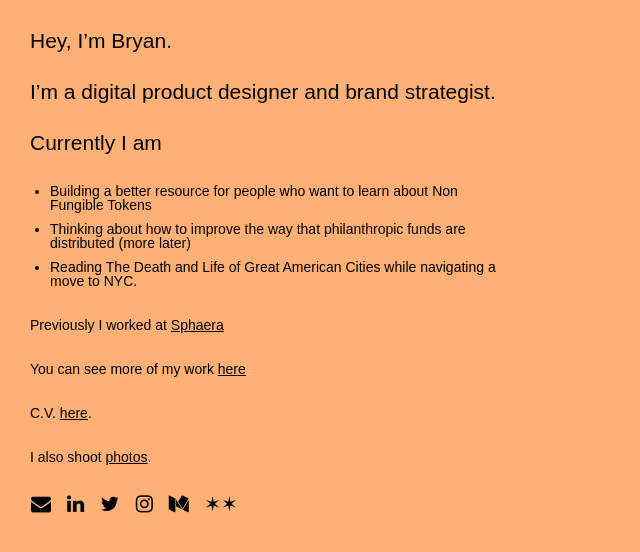
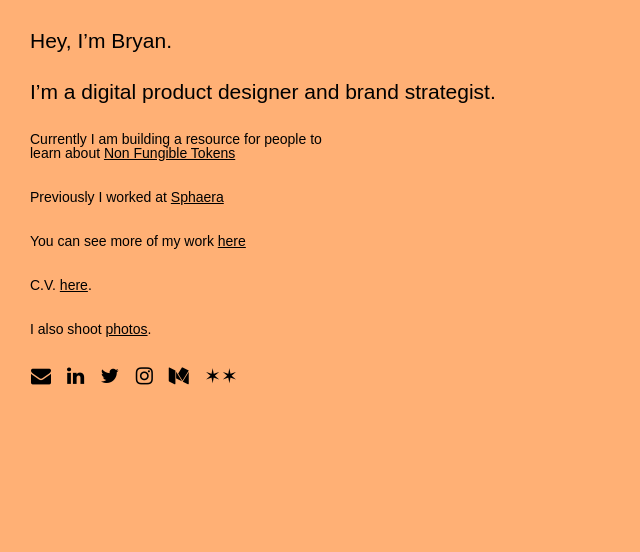
Before and after one commit to bryanlehrer/Personal-Site, a plain HTML site: page index.html in a window 1280 px wide. Shown: the whole page, without its empty margins (0-640 px from the left). Drawn offline with Linux system fonts and the light colour scheme.

Commit message:
🕋👠 Updated with Glitch

```diff
--- a/index.html
+++ b/index.html
@@ -21,17 +21,10 @@ Hey, I’m Bryan.
   I’m a digital product designer and brand strategist.
 </h2>
 
-<h2>
-  Currently I am <br>
-    <br>
-
-  <ol>
-    <li>Building a better resource for people who want to learn about Non Fungible Tokens</li>
-    <li>Thinking about how to improve the way that philanthropic funds are distributed (more later)</li>
-    <li>Reading The Death and Life of Great American Cities while navigating a move to NYC.</li>
-  </ol>
-
-</h2>
+<h3>
+  Currently I am building a resource for people to learn about
+  <a class="top"  href="https://en.wikipedia.org/wiki/Non-fungible_token"target=blank>Non Fungible Tokens</a>
+</h3>
 
 <h3>
   Previously I worked at <a class="top" href="https://www.sphaera.world/"target=blank>Sphaera</a>
```
